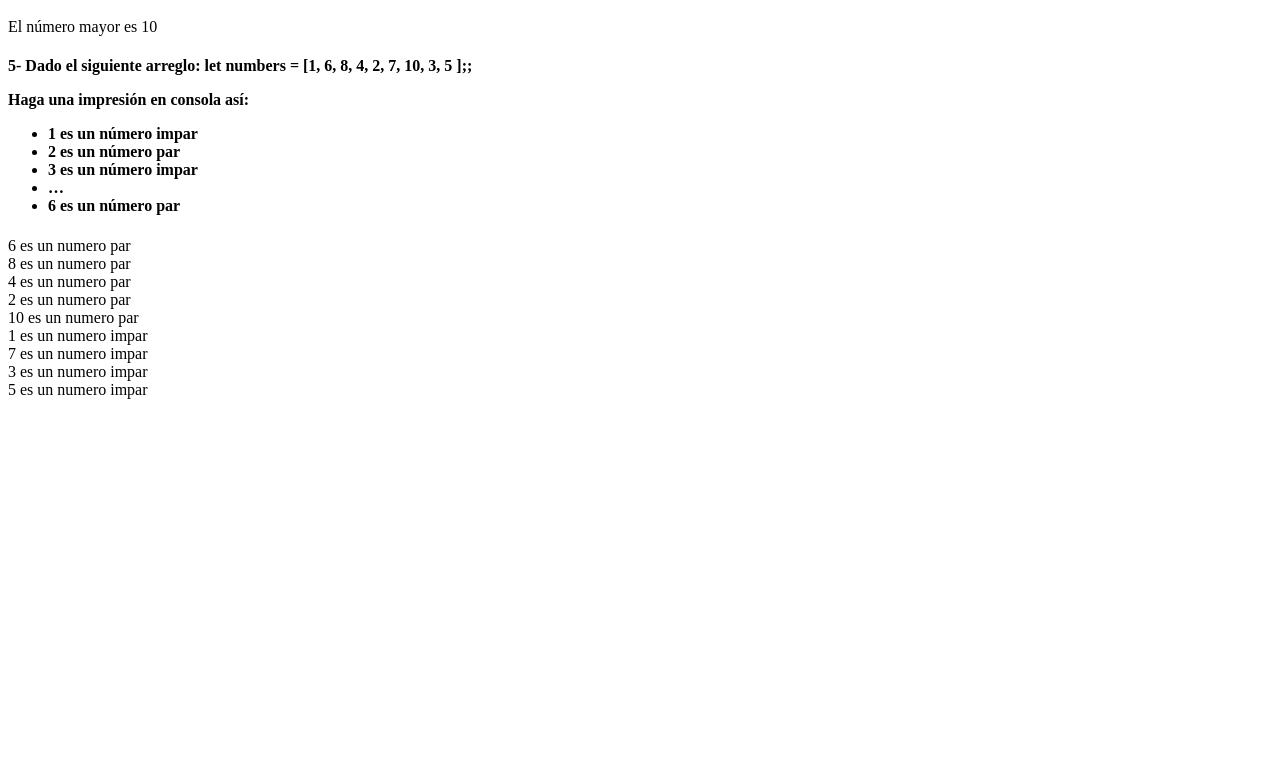
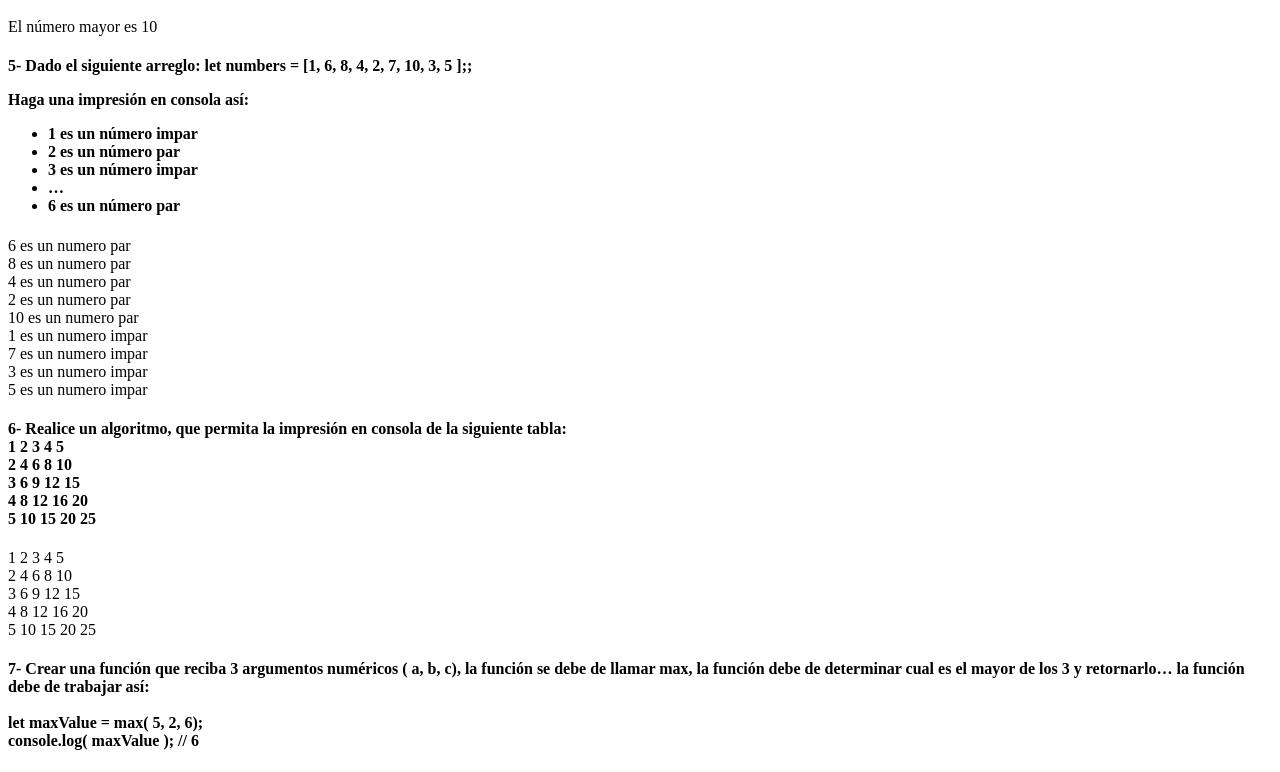
Before and after one commit to Jdavib/ejercicios-js-fer, a website: page index.html in a window 1280 px wide. Shown: the part 414-1186 px from the top of the page. Before the commit the page ends 821 px from the top, so only its background shows below. Drawn offline with Linux system fonts and the light colour scheme.

Commit message:
ejercicio 6

```diff
--- a/ejercicios/ejercicios-6.js
+++ b/ejercicios/ejercicios-6.js
@@ -46,14 +46,28 @@ let impar = 1;
 for (let i =0; i < numeros.length; i++) {
   if( numeros[i] % 2 === par ){
      numeros [i], 'es un numero par';
-     console.log(numeros[i], 'es un numero par');
+//      console.log(numeros[i], 'es un numero par');
      const div5 = document.getElementById("ejercicio5");
        div5.innerHTML += `${numeros[i]}  es un numero par <br>`;
   }
   if( numeros[i] % 2 === impar ){
      numeros [i], 'es un numero impar';
-     console.log(numeros[i], 'es un numero impar');
-     const div6 = document.getElementById("ejercicio5a");
-       div6.innerHTML += `${numeros[i]} es un numero impar <br>`;
+//      console.log(numeros[i], 'es un numero impar');
+     const div5a = document.getElementById("ejercicio5a");
+       div5a.innerHTML += `${numeros[i]} es un numero impar <br>`;
   }
 }
+
+// Ejercicio 6
+
+for (let j=1; j <=5; j++){
+      let linea = "";
+      for (let i=1; i <= 5 ; i++) {
+          linea = linea + " " + j*i;
+      }
+      // console.log(linea)
+      const div6 = document.getElementById("ejercicio6");
+      div6.innerHTML += `${linea} <br>`;
+}
+
+// Ejercicio 7
--- a/index.html
+++ b/index.html
@@ -19,7 +19,7 @@
         <p>Base = 10cm y altura = 5cm </p></h4>
     <div id="ejercicio3"></div>
 
-     <h4>4- Dado el siguiente arreglo: let numbers = [1, 6, 8, 4, 2, 7, 10, 3, 5 ];
+    <h4>4- Dado el siguiente arreglo: let numbers = [1, 6, 8, 4, 2, 7, 10, 3, 5 ];
         <p> Utilizando un ciclo FOR, barra todo el arreglo y
            determine ¿Cuál es el número mayor?</p></h4>
     <div id="ejercicio4"></div>
@@ -37,6 +37,23 @@
     <div id="ejercicio5"></div>
     <div id="ejercicio5a"></div>
 
+    <h4>6- Realice un algoritmo, que permita la impresión en consola de la siguiente tabla:
+        <br>1 2 3 4 5
+        <br>2 4 6 8 10
+        <br>3 6 9 12 15
+        <br>4 8 12 16 20
+        <br>5 10 15 20 25
+    </h4>
+    <div id="ejercicio6"></div>
+
+    <h4>7-  Crear una función que reciba 3 argumentos numéricos ( a, b, c), la función se debe de llamar
+            max, la función debe de determinar cual es el mayor de los 3 y retornarlo… la función debe de
+            trabajar así:
+        <br>
+        <br>let maxValue = max( 5, 2, 6);
+        <br>console.log( maxValue ); // 6
+    </h4>
+    <div id="ejercicio7"></div>
 
 
 </body>
```
